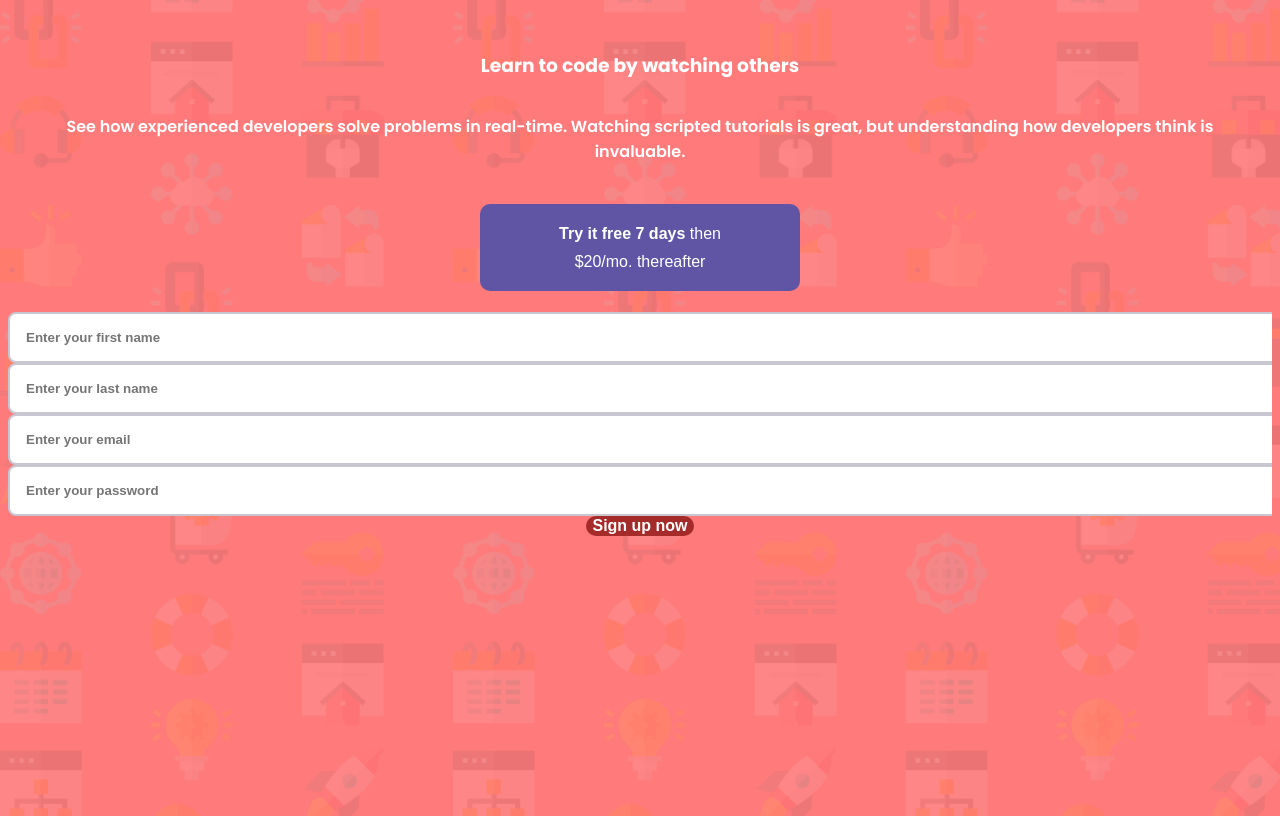
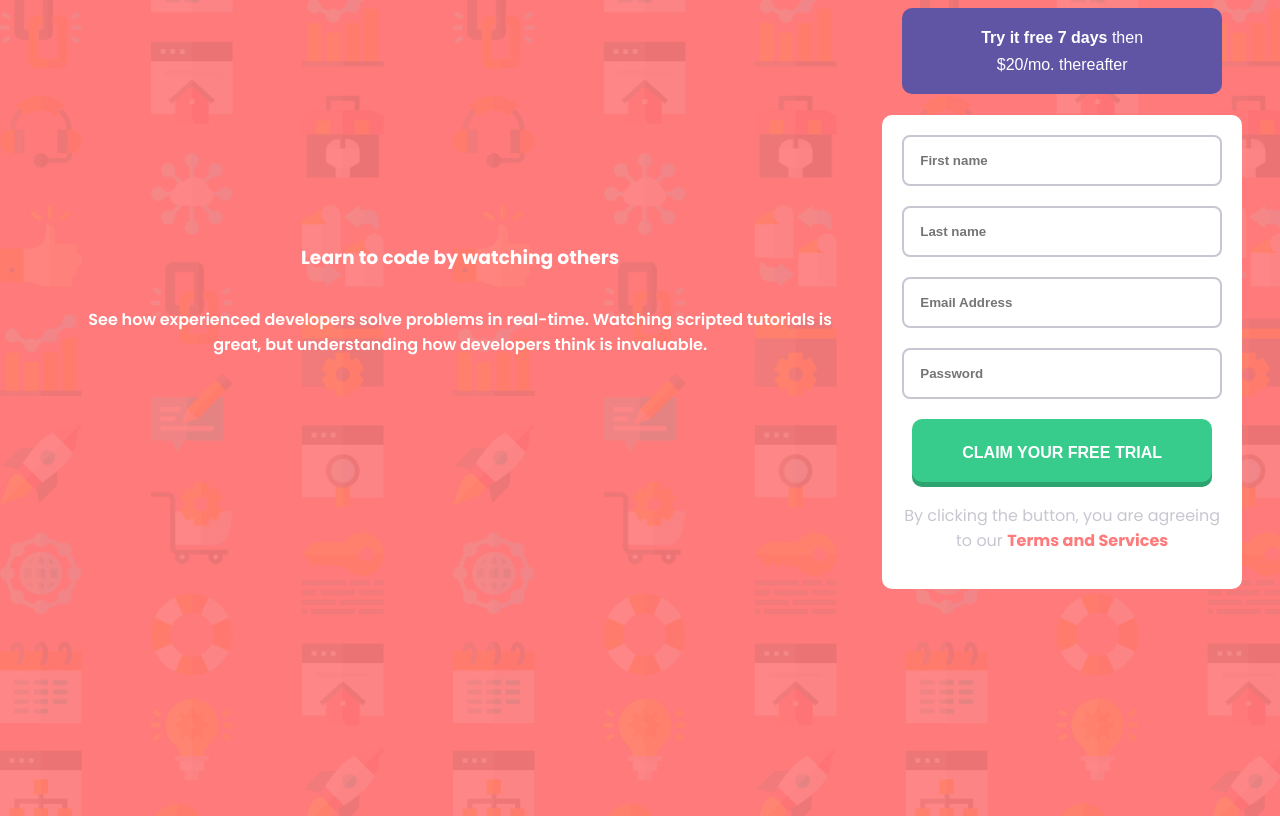
Before and after one commit to Jd33n27/React-intro-form-component, a React (Vite) app: page / in a window 1280 px wide. Built offline with nearby package versions, Linux system fonts and the light colour scheme.

Commit message:
done with styling, now to make it fit desktop

```diff
--- a/src/App.css
+++ b/src/App.css
@@ -2,4 +2,5 @@
     overflow: hidden;
     display: grid;
     place-items: center;
+    padding: 0 30px;
 }
--- a/src/components/button/button.module.css
+++ b/src/components/button/button.module.css
@@ -14,10 +14,23 @@
   transition: background-color 0.3s ease;
 }
 
-.variant-secondary{
+.variant-secondary {
   background-color: var(--Purple-700);
-  padding: 0px 15px;
+  padding: 0px 30px;
   max-width: 20rem;
   line-height: 1.7rem;
   margin-bottom: 1.3rem;
 }
+
+.variant-primary {
+  background-color: var(--Green-400);
+  padding: 25px 50px;
+  text-align: center;
+  width: 100%;
+  text-transform: uppercase;
+  box-shadow: inset 0 -5px 0px rgba(0, 0, 0, 0.2);
+}
+
+.variant-primary:hover {
+  background-color: var(--lightGreen);
+}
--- a/src/components/formField/formField.module.css
+++ b/src/components/formField/formField.module.css
@@ -1,6 +1,8 @@
 .inputContainer {
   position: relative;
   width: 100%;
+  display: flex;
+    flex-direction: row;
 }
 
 .input {
--- a/src/components/signUpForm/signUpForm.jsx
+++ b/src/components/signUpForm/signUpForm.jsx
@@ -6,9 +6,10 @@ import IntroText from "../introText/introText";
 
 const SignUpForm = () => {
   return (
-    <section className={`${styles.SignUpFormContainer}`}>
+    <section className={`${styles.signUpFormContainer}`}>
       {/* Text Content */}
       <IntroText />
+      <div className="desktopSeperator">
       {/* Purple Button */}
       <div className={["styles.purpleButtonContainer"]}>
         <Button
@@ -31,25 +32,30 @@ const SignUpForm = () => {
       </div>
 
       {/* Form */}
-      <div className={["styles.formContainer"]}>
-        <FormField
-          label="First Name"
-          type="text"
-          placeholder="Enter your first name"
-        />
-        <FormField
-          label="Last Name"
-          type="text"
-          placeholder="Enter your last name"
-        />
-        <FormField label="Email" type="email" placeholder="Enter your email" />
-        <FormField
-          label="Password"
-          type="password"
-          placeholder="Enter your password"
-        />
-        <Button children={"Sign up now"} />
+      <div className={`${styles.formField}`}>
+        <div className={`${styles.formContainer}`}>
+          <FormField label="First Name" type="text" placeholder="First name" />
+          <FormField label="Last Name" type="text" placeholder="Last name" />
+          <FormField label="Email" type="email" placeholder="Email Address" />
+          <FormField label="Password" type="password" placeholder="Password" />
+          <Button variants="primary" children={"claim your free trial"} />
+        </div>
+        <p style={{ color: "var(--lightGray)", textAlign: "center" }}>
+          By clicking the button, you are agreeing to our{" "}
+          <a
+            href="#"
+            style={{
+              color: "var(--Red-400)",
+              fontWeight: "bold",
+              textDecoration: "none",
+            }}
+          >
+            Terms and Services
+          </a>
+        </p>
       </div>
+      </div>
+
     </section>
   );
 };
--- a/src/components/signUpForm/signUpForm.module.css
+++ b/src/components/signUpForm/signUpForm.module.css
@@ -1,11 +1,24 @@
-.formContainer{
-    background-color: white;
-    padding: 10px 20px;
+.formField {
+  background-color: white;
+  flex-direction: column;
+  align-items: center;
+  justify-content: space-between;
+  padding: 20px;
+  border: none;
+  border-radius: 10px;
+}
+
+.formContainer {
+  margin: 0 auto;
+  display: flex;
+  flex-direction: column;
+  align-items: center;
+  gap: 20px;
+}
+
+@media (min-width: 680px) {
+  .signUpFormContainer {
     display: flex;
-    flex-direction: column;
-    align-items: center;
-    justify-content: center;
-    width: 360px;
-    height: 720px;
-    overflow: hidden;
+    flex-direction: row;
+  }
 }
```
